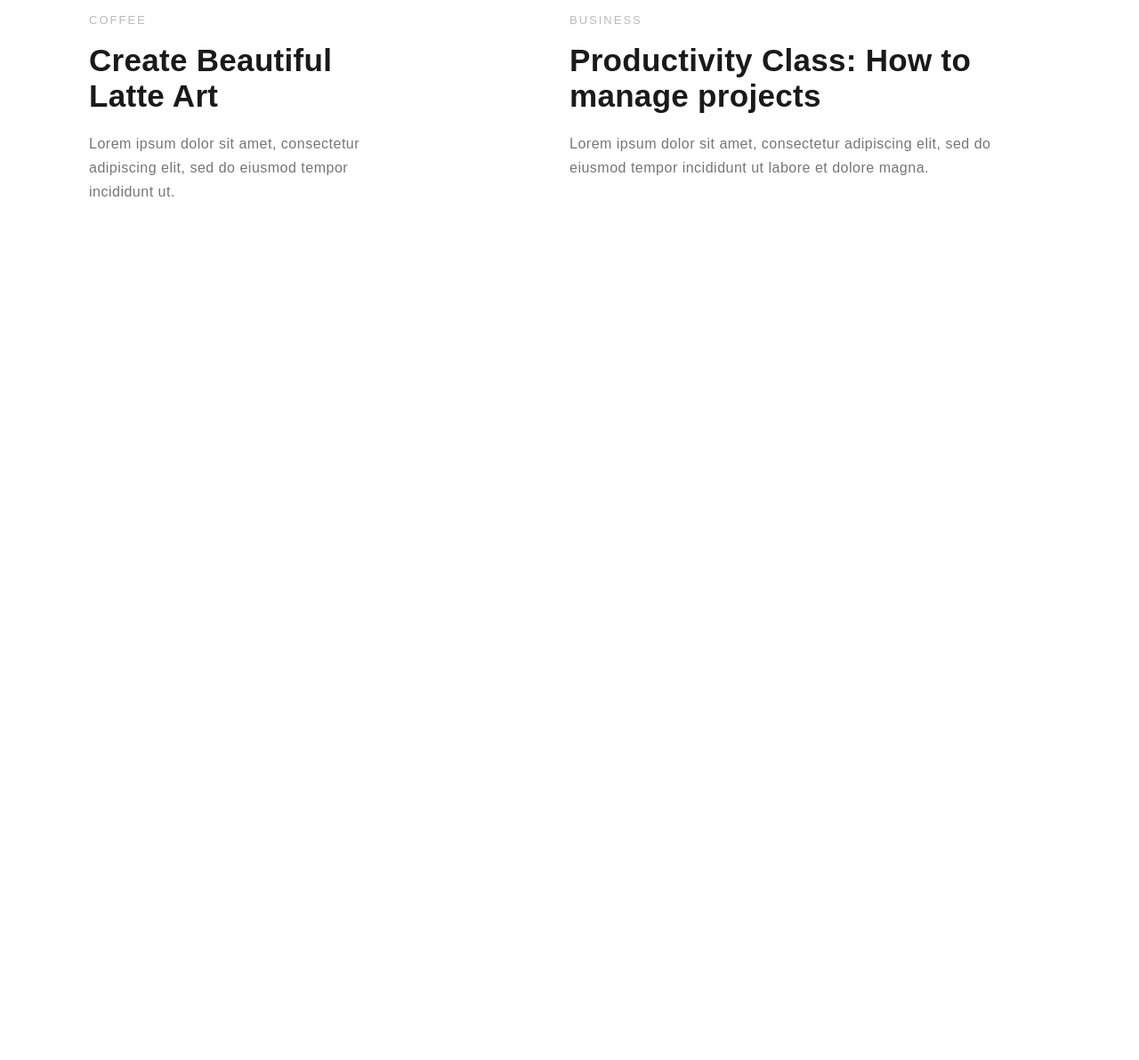
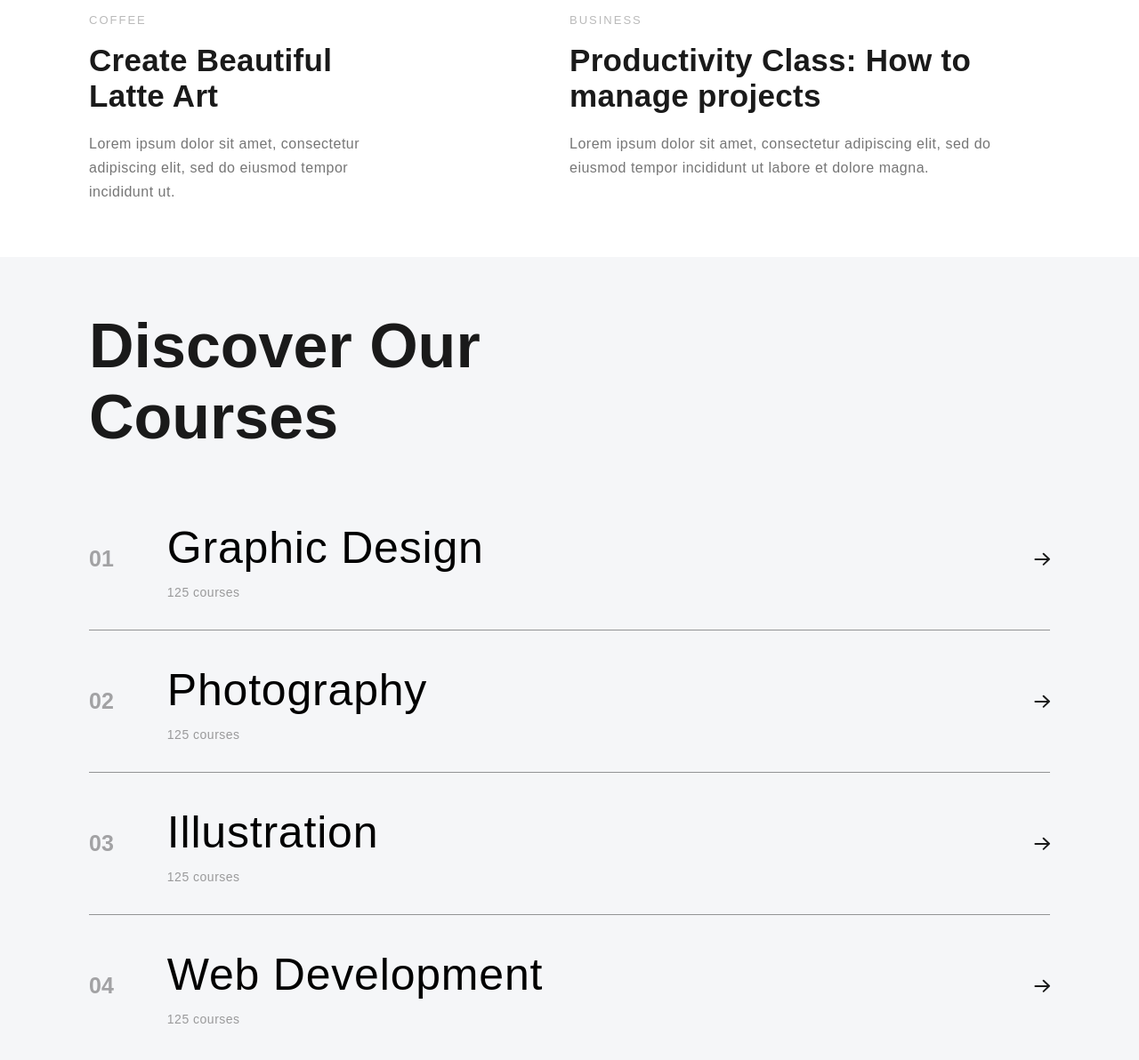
Before and after one commit to sson1x/site-vizitkad, a plain HTML site: page index.html in a window 1280 px wide. Shown: the part 2494-3686 px from the top of the page at 89% size. Before the commit the page ends 2783 px from the top, so only its background shows below. Drawn offline with nearby package versions, Linux system fonts and the light colour scheme; no server answers.

Commit message:
commit add the last part of site

```diff
--- a/index.html
+++ b/index.html
@@ -176,6 +176,59 @@
         </div>
     </main>
 
+    <footer class="footer">
+        <div class="container">
+            <section class="courses-info">
+                <h1 class="course-info-title">
+                    Discover Our
+                    <br>Courses
+                </h1>
+
+                <section class="footer-row">
+                    <div class="left-block">
+                        <h4 class="course-number">01</h4>
+                        <div class="course-block">
+                            <h2 class="course-name">Graphic Design</h2>
+                            <span class="course-count">125 courses</span>
+                        </div>
+                    </div>
+                    <img src="/img/icons/arrow.svg" width="18" alt="arrow">
+                </section>
+                <section class="footer-row">
+                    <div class="left-block">
+                        <h4 class="course-number">02</h4>
+                        <div class="course-block">
+                            <h2 class="course-name">Photography</h2>
+                            <span class="course-count">125 courses</span>
+                        </div>
+                    </div>
+                    <img src="/img/icons/arrow.svg" width="18" alt="arrow">
+                </section>
+                <section class="footer-row">
+                    <div class="left-block">
+                        <h4 class="course-number">03</h4>
+                        <div class="course-block">
+                            <h2 class="course-name">Illustration</h2>
+                            <span class="course-count">125 courses</span>
+                        </div>
+                    </div>
+                    <img src="/img/icons/arrow.svg" width="18" alt="arrow">
+                </section>
+                <section class="footer-row">
+                    <div class="left-block">
+                        <h4 class="course-number">04</h4>
+                        <div class="course-block">
+                            <h2 class="course-name">Web Development</h2>
+                            <span class="course-count">125 courses</span>
+                        </div>
+                    </div>
+                    <img src="/img/icons/arrow.svg" width="18" alt="arrow">
+                </section>
+
+            </section>
+        </div>
+    </footer>
+
     <script src="wavesurfer.js"></script>
     <script src="media.js"></script>
 </body>
--- a/style.css
+++ b/style.css
@@ -331,3 +331,61 @@
 .img-card-4 {
     background-image: url(/img/card-4.png);
 }
+.footer {
+    background-color: #F5F6F8;
+    padding: 60px 0;
+}
+
+.course-info-title {
+    color: #1A1A1A;
+    font-size: 70px;
+    font-weight: 600;
+    padding-bottom: 40px;
+}
+
+.footer-row {
+    display: flex;
+    justify-content: space-between;
+    align-items: center;
+    border-bottom: 1px solid #939495;
+    padding: 30px 0;
+}
+.footer-row:last-child{
+    border: none;
+}
+.left-block {
+    display: flex;
+    align-items: center;
+}
+.course-number {
+    font-style: normal;
+    font-weight: 600;
+    font-size: 25px;
+    color: #a2a2a4;
+}
+.course-number {
+    font-style: normal;
+    font-weight: 600;
+    font-size: 25px;
+    color: #a2a2a4;
+}
+
+.course-block {
+    margin-left: 60px;
+    line-height: 1.5;
+}
+
+.course-name {
+    font-style: normal;
+    font-weight: 400;
+    font-size: 50px;
+    letter-spacing: 0.8px;
+    color: #000000;
+}
+.course-count {
+    font-style: normal;
+    font-weight: 400;
+    font-size: 14px;
+    letter-spacing: 0.5px;
+    color: #9a9a9b;
+}
```
